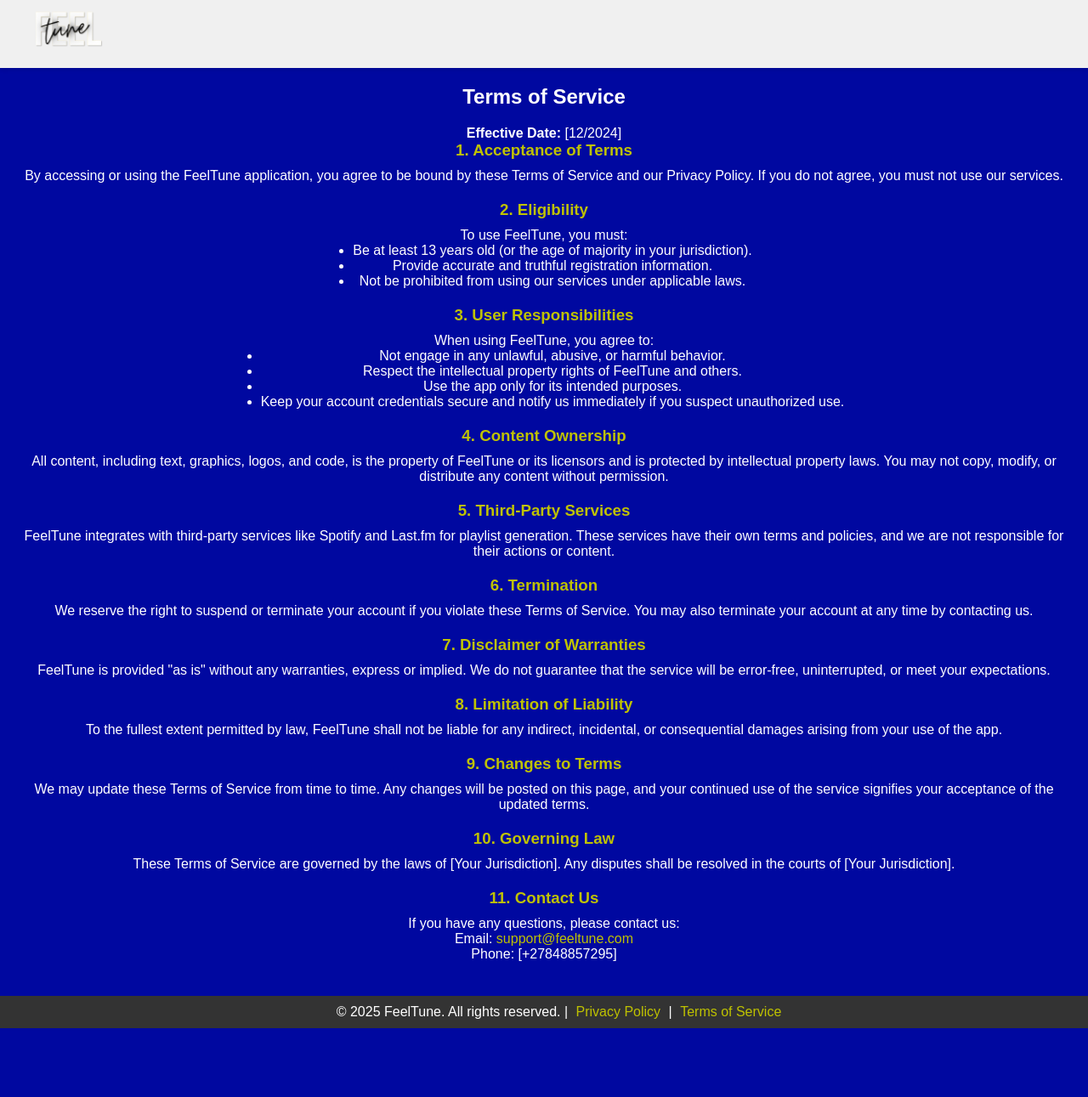
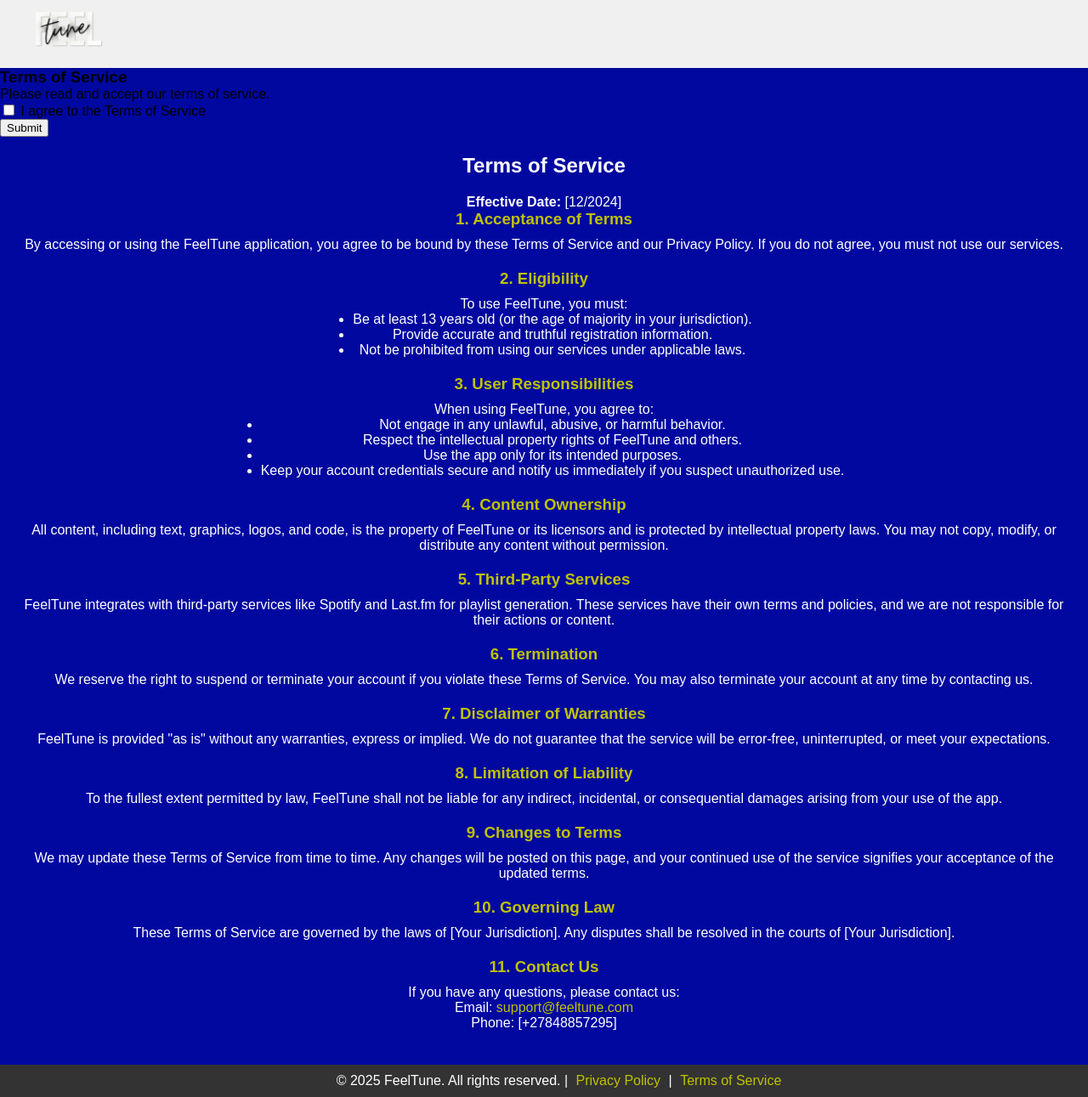
Before and after one commit to p-prime1/FeelTunes, a Flask app: page /terms/ in a window 1280 px wide; the page is wider, and only the part inside the window is pictured. Shown: that part at 85% size. Before the commit the page ends 1210 px from the top of that part, so only its background shows below. Run offline with Flask 3, Linux system fonts and the light colour scheme; a user stored in the database is signed in.

Commit message:
added terms accept button and acceptance logic

```diff
--- a/templates/terms.html
+++ b/templates/terms.html
@@ -38,6 +38,23 @@
                 {% endif %}
             </nav>
         </header>
+        <form method="POST" action="/submit_terms">
+            <!-- Terms content -->
+            <section>
+                <h3>Terms of Service</h3>
+                <p>Please read and accept our terms of service.</p>
+                <!-- Add checkbox here -->
+                <div>
+                    <input type="checkbox" id="accept_terms" name="accept_terms" required>
+                    <label for="accept_terms">I agree to the Terms of Service</label>
+                </div>
+            </section>
+
+            <!-- Submit button -->
+            <div>
+                <button type="submit">Submit</button>
+            </div>
+        </form>
 
     <main class="terms-of-service">
         <h2>Terms of Service</h2>
--- a/terms.py
+++ b/terms.py
@@ -1,9 +1,10 @@
-from flask import Blueprint, render_template
+from flask import Blueprint, render_template, request, redirect, url_for
 
-# Define the blueprint
 terms_bp = Blueprint('terms', __name__, template_folder='templates')
 
-# Route for the about page
-@terms_bp.route('/')
+@terms_bp.route('/', methods=['GET', 'POST'])
 def terms():
+    if request.method == 'POST':
+        if 'accept_terms' in request.form:
+            return redirect(url_for('success_page'))
     return render_template('terms.html')
```
